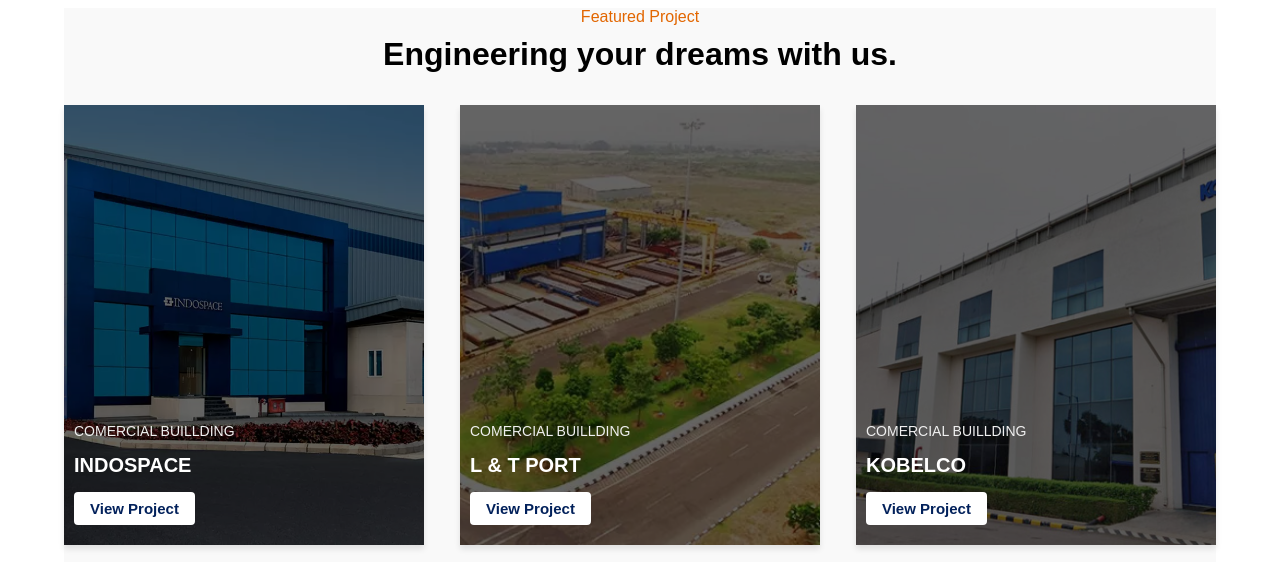
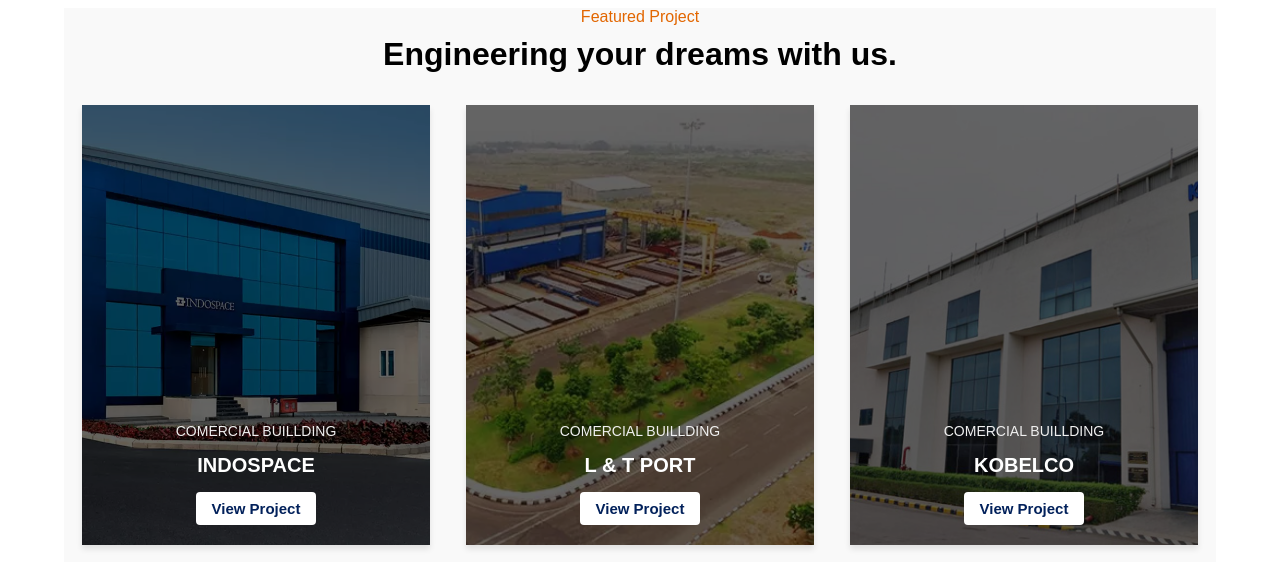
Before and after one commit to lathamadakkannu/Rehoboth-Infrastructure, a plain HTML site: page index.html in a window 1280 px wide. Shown: the part 3793-4355 px from the top of the page. Drawn offline with Linux system fonts and the light colour scheme.

Commit message:
Updated UI changes

```diff
--- a/styles/style.css
+++ b/styles/style.css
@@ -413,6 +413,7 @@
 @media (min-width: 300px) and (max-width: 599px) {
     .hero-container {
         height: auto;
+        margin-top: 20px;
     }
 
     .hero-container .content .heroContent h1 {
@@ -1003,7 +1004,6 @@
 
 /*Home page - section 6 */
 
-
 .homeSection6 {
     background-color: #f9f9f9;
     text-align: center;
@@ -1032,14 +1032,17 @@
 .homeSection6row {
     display: flex;
     flex-wrap: wrap;
+    justify-content: center; /* Centers the row content */
     gap: 36px;
     margin: 0 auto;
     margin-bottom: 20px;
 }
 
 .section6col {
-    flex: 1 1 calc(33.333% - 1.5rem); /* Default for large screens (Laptop) */
-    max-width: calc(33.333% - 1.5rem);  /* 3 columns */
+    flex: 1 1 calc(33.333% - 36px); /* Adjusted for gap */
+    max-width: calc(33.333% - 36px);
+    display: flex; /* Enables centering of card inside column */
+    justify-content: center; /* Centers card horizontally */
 }
 
 .section6card {
@@ -1048,6 +1051,7 @@
     overflow: hidden;
     position: relative;
     transition: transform 0.3s ease, box-shadow 0.3s ease;
+    width: 100%; /* Takes full width of column */
 }
 
 .section6card:hover {
@@ -1077,9 +1081,10 @@
     display: flex;
     flex-direction: column;
     justify-content: flex-end;
+    align-items: center; /* Centers content horizontally */
     padding: 20px 10px;
     color: #fff;
-    text-align: left;
+    text-align: center; /* Centers text */
 }
 
 .section6cardcontent p {
@@ -1103,7 +1108,9 @@
     transition: background-color 0.3s ease;
     font-weight: bold;
     font-size: 15px;
-    align-self: flex-start;
+    display: inline-block; /* Allows centering */
+    text-decoration: none; /* Removes underline */
+    align-self: center; /* Centers button in flex column */
 }
 
 .section6cardcontent a:hover {
@@ -1114,20 +1121,24 @@
 /* Mobile view (1 column per row) */
 @media (max-width: 599px) {
     .section6col {
-        flex: 1 1 calc(100% - 1.5rem);
-        max-width: calc(100% - 1.5rem);
+        flex: 1 1 100%;
+        max-width: 100%;
     }
 
     .homeSection6Head h1 {
         font-size: 1.5rem;
+    }
+
+    .section6cardImg img {
+        height: 40vh; /* Slightly smaller on mobile */
     }
 }
 
 /* Tablet view (2 columns per row) */
 @media (min-width: 600px) and (max-width: 1023px) {
     .section6col {
-        flex: 1 1 calc(50% - 1.5rem);
-        max-width: calc(50% - 1.5rem);
+        flex: 1 1 calc(50% - 36px);
+        max-width: calc(50% - 36px);
     }
 
     .homeSection6Head h1 {
@@ -1136,10 +1147,10 @@
 }
 
 /* Laptop view (3 columns per row) */
-@media (min-width: 1024px) {
+@media (min-width: 1024px) and (max-width: 1199px) {
     .section6col {
-        flex: 1 1 calc(33.333% - 1.5rem);
-        max-width: calc(33.333% - 1.5rem);
+        flex: 1 1 calc(33.333% - 36px);
+        max-width: calc(33.333% - 36px);
     }
 
     .homeSection6Head h1 {
@@ -1147,6 +1158,17 @@
     }
 }
 
+/* Large desktop: optional max-width container for better centering */
+@media (min-width: 1200px) {
+    .homeSection6 {
+        max-width: 1400px;
+    }
+
+    .section6col {
+        flex: 1 1 calc(33.333% - 36px);
+        max-width: calc(33.333% - 36px);
+    }
+}
 
 
 /*Home page - section 7 */
@@ -1618,7 +1640,7 @@
     background-size: cover;
     background-position: center;
     background-repeat: no-repeat;
-    padding: 40px;
+    padding: 15px;
     /* height: 90vh; */
     margin-bottom: 2%;
     width: 100%;
@@ -2687,7 +2709,7 @@
 
     .form-container {
         margin: 0 auto 30px; /* Center the form container */
-        width: 90%; /* Ensure the form takes up 90% of the screen width */
+        width: 100%; /* Ensure the form takes up 90% of the screen width */
     }
 
     .map-container {
```
